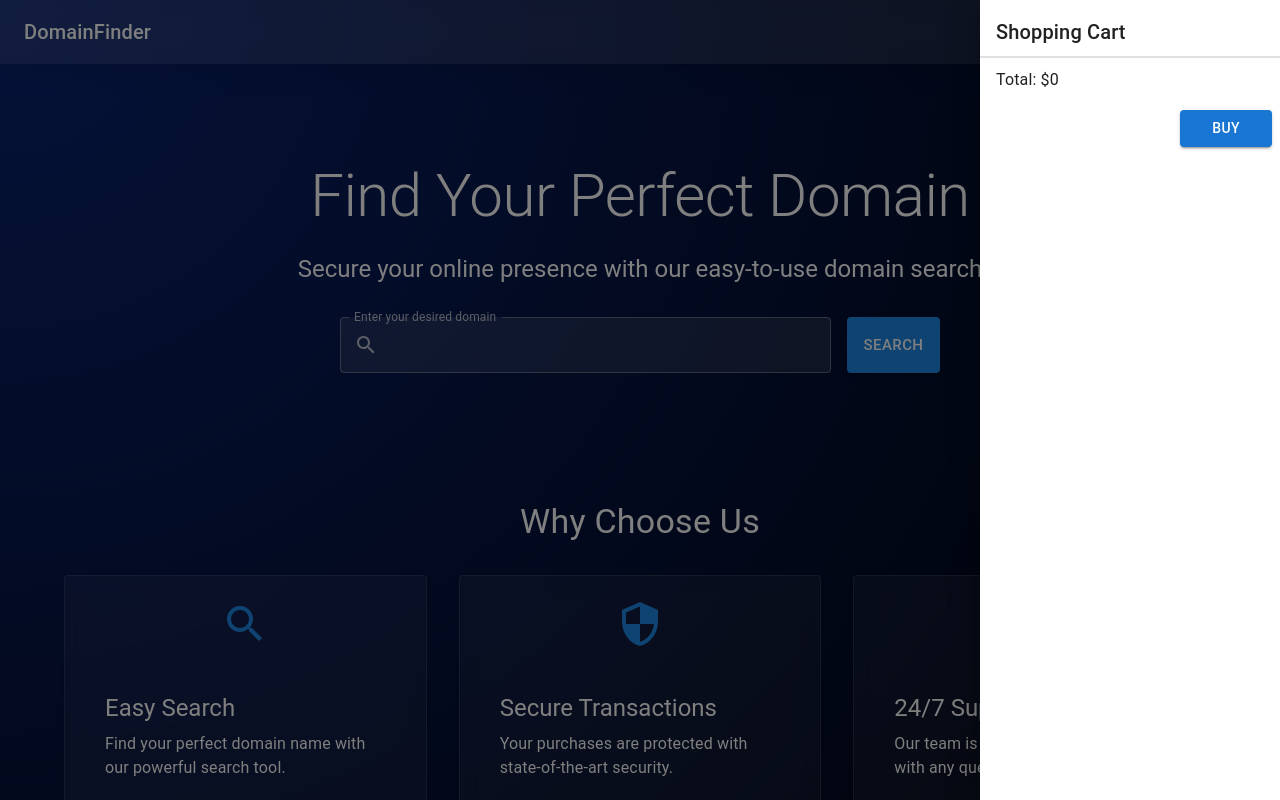
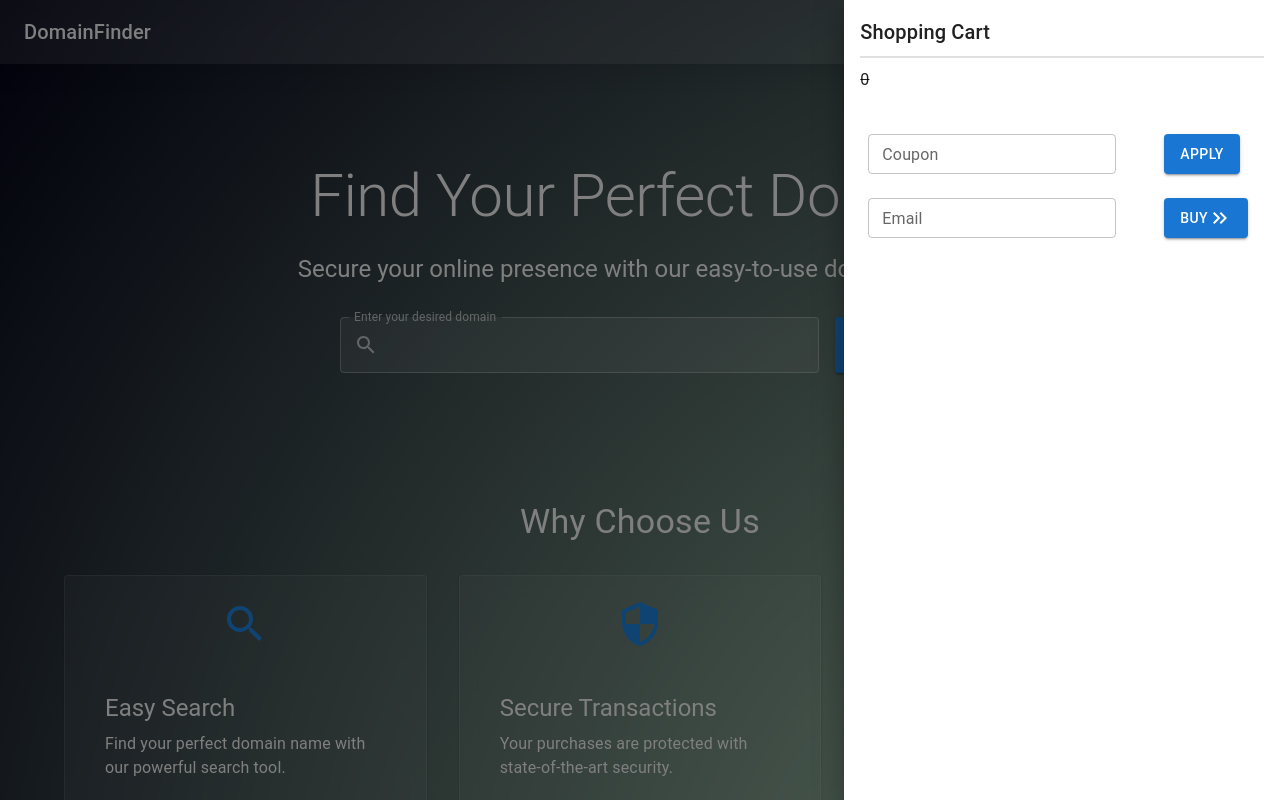
Before and after one commit to Bese3/BuyDomain, a React (Create React App) app in the folder client/buydomain/: page / in a window 1280 px wide. Both pictures are taken after a click on the button 1236 px from the left and 32 px from the top of the page. Shown: the top 800 px of the page. Built offline with nearby package versions, Linux system fonts and the light colour scheme.

Commit message:
3rd progress

```diff
--- a/client/buydomain/src/components/Cart.tsx
+++ b/client/buydomain/src/components/Cart.tsx
@@ -1,4 +1,4 @@
-import React from 'react';
+import React, { useState } from 'react';
 import {
   Drawer,
   List,
@@ -9,8 +9,12 @@ import {
   Typography,
   Divider,
   Button,
+  TextField,
+  Box,
+  Alert,
 } from '@mui/material';
 import DeleteIcon from '@mui/icons-material/Delete';
+import KeyboardDoubleArrowRightIcon from '@mui/icons-material/KeyboardDoubleArrowRight';
 
 interface Domain {
   name: string;
@@ -25,10 +29,17 @@ interface CartProps {
 }
 
 export default function Cart({ open, onClose, items, onRemove }: CartProps) {
+  const [coupon, setCoupon] = useState<string>("");
+  const [checkingOut, setCheckingOut] = useState<boolean>(false);
+  const [couponAdded, setCouponAdded] = useState<boolean>(false);
+  const [counponAddedMessage, setCouponAddedMessage] = useState<string>("")
+  const [errorMessage, setErrorMessage] = useState<string>("");
+  const [email, setEmail] = useState<string>("");
   const total = items.reduce((sum, item) => sum + item.price, 0) / 10**6;
 
   const handleBuy = () => {
-    console.log(items)
+    setCheckingOut(true);
+    if (!email || email === ""  || !email.includes("@") || !email.includes(".")) return;
     fetch(`http://localhost:3001/purchase-services/buy-domain`,
       {
         method: 'POST',
@@ -36,7 +47,7 @@ export default function Cart({ open, onClose, items, onRemove }: CartProps) {
           'Content-Type': 'application/json',
         },
         body: JSON.stringify({
-          email: 'thrj@gmail.com',
+          email,
           domains: items
         })
       }
@@ -48,21 +59,27 @@ export default function Cart({ open, onClose, items, onRemove }: CartProps) {
       throw new Error(`${res.status} ${res.statusText}`)
     })
     .then(data => {
+      setCheckingOut(false);
       console.log(data)
       window.location.href = data.session.url;
     })
     .catch(err => {
+      setCheckingOut(false);
+      setErrorMessage(`Error checking out: ${err.message}`)
+      setTimeout(() => {
+        setErrorMessage("");
+      }, 10000);
       console.log(err)
     })
   }
 
   return (
     <Drawer anchor="right" open={open} onClose={onClose}>
-      <List sx={{ width: 300 }}>
+      <List sx={{ width: '100%' }}>
         <ListItem>
           <Typography variant="h6">Shopping Cart</Typography>
         </ListItem>
-        <Divider />
+        <Divider variant='middle' />
         {items.map((item) => (
           <ListItem key={item.name}>
             <ListItemText primary={item.name} secondary={`$${item.price / 10**6}`} />
@@ -73,17 +90,48 @@ export default function Cart({ open, onClose, items, onRemove }: CartProps) {
             </ListItemSecondaryAction>
           </ListItem>
         ))}
-        <Divider />
+        <Divider variant='middle' />
         <ListItem>
-          <Typography variant="subtitle1">Total: ${total}</Typography>
+          <Typography variant="subtitle1" sx={{textDecoration: 'line-through'}}>{total}</Typography>
         </ListItem>
       </List>
-      <Button variant='contained' onClick={handleBuy} sx={{
-        ml: 25,
-        mr: 1
-      }}>
-         Buy
-      </Button>
+      <Box sx={{display: 'flex', m: 3}}>
+         {
+          counponAddedMessage &&
+                  <Alert severity='success' onClick={() => setCouponAddedMessage("")}>
+                      {counponAddedMessage}
+                  </Alert>
+         }
+         <TextField
+           label="Coupon"
+           size='small'
+           value={coupon}
+           onChange={(e) => setCoupon(e.target.value)}
+          />
+          <Button variant='contained' sx={{
+            ml: 6,
+            mr: 1
+           }}>
+            Apply
+          </Button>
+      </Box>
+      <Box sx={{display: 'flex', m: 3, mt: 0}}>
+         <TextField
+           label="Email"
+           size='small'
+           type='email'
+           value={email}
+           onChange={(e) => setEmail(e.target.value)}
+          />
+          <Button variant='contained' onClick={handleBuy} sx={{
+            ml: 6,
+            mr: 1
+           }}>
+            Buy
+            <KeyboardDoubleArrowRightIcon/>
+          </Button>
+      </Box>
+
     </Drawer>
   );
 }
--- a/client/buydomain/src/components/DomainResult.tsx
+++ b/client/buydomain/src/components/DomainResult.tsx
@@ -1,5 +1,5 @@
 import React, { useState } from 'react';
-import { Card, CardContent, Typography, Button, styled, Box, Zoom } from '@mui/material';
+import { Card, CardContent, Typography, Button, styled, Box, Zoom, CircularProgress } from '@mui/material';
 import AddShoppingCartIcon from '@mui/icons-material/AddShoppingCart';
 import { motion, AnimatePresence } from 'framer-motion';
 
@@ -9,12 +9,14 @@ const StyledCard = styled(motion(Card))(({ theme }) => ({
   border: '1px solid rgba(255, 255, 255, 0.1)',
   color: 'white',
   textAlign: 'center',
+  width: '30%',
   maxWidth: 500,
   margin: '0 auto',
+  marginLeft: '0',
   position: 'relative',
   transition: 'transform 0.3s ease-in-out',
   '&:hover': {
-    transform: 'scale(1.1)',
+    transform: 'scale(1.08)',
   },
 }));
 
@@ -54,11 +56,11 @@ export default function DomainResult({ domain, onAddToCart, isAdded, available}:
 
   return (
     <Zoom in={true} style={{ transitionDelay: '400ms' }}>
-      <StyledCard sx={{ mt: 1, mb: 4, mr: 2, width: '100%' }}>
+      <StyledCard sx={{ mt: 1, mb: 4, mr: 2, width: '30%'}}>
         <AvailabilityIndicator available={available} />
         <CardContent>
           <Typography variant="h4" component="div" gutterBottom>
-            {domain.name}
+            {domain.name?? "Not Available"}
           </Typography>
           <Typography variant="h5" color="rgba(255, 255, 255, 0.7)" gutterBottom>
             ${domain.price? domain.price / 10**6 : 0}
@@ -71,13 +73,15 @@ export default function DomainResult({ domain, onAddToCart, isAdded, available}:
               disabled={isAdding || isAdded || !available}
               sx={{
                 bgcolor: '#1e88e5',
-                color: 'white',
+                color: (isAdded || isAdding || !available)? "white": "white",
                 '&:hover': {
                   bgcolor: '#1565c0'
                 }
               }}
             >
-              Add to Cart
+              {
+                isAdded? "Added": isAdding? <CircularProgress size={28} />: !available? "Not Available" : "Add to Cart"
+              }
             </Button>
             <AnimatePresence>
               {isAdding && (
--- a/client/buydomain/src/components/DomainSearch.tsx
+++ b/client/buydomain/src/components/DomainSearch.tsx
@@ -1,5 +1,5 @@
 import React, { useState } from 'react';
-import { TextField, Button, Box, styled, InputAdornment } from '@mui/material';
+import { TextField, Button, Box, styled, InputAdornment, CircularProgress, LinearProgress } from '@mui/material';
 import SearchIcon from '@mui/icons-material/Search';
 
 const StyledTextField = styled(TextField)(({ theme }) => ({
@@ -25,13 +25,15 @@ const StyledTextField = styled(TextField)(({ theme }) => ({
 
 interface DomainSearchProps {
   onSearch: (domain: string) => void;
+  isSearching: boolean;
 }
 
-export default function DomainSearch({ onSearch }: DomainSearchProps) {
+export default function DomainSearch({ onSearch, isSearching }: DomainSearchProps) {
   const [domain, setDomain] = useState('');
 
   const handleSubmit = (e: React.FormEvent) => {
     e.preventDefault();
+    if (domain == "") return;
     onSearch(domain);
   };
 
@@ -56,7 +58,9 @@ export default function DomainSearch({ onSearch }: DomainSearchProps) {
         variant="contained"
         onClick={handleSubmit}
         size="large"
+        disabled={isSearching}
         sx={{
+          width: '20%',
           bgcolor: '#1e88e5',
           color: 'white',
           '&:hover': {
@@ -64,7 +68,9 @@ export default function DomainSearch({ onSearch }: DomainSearchProps) {
           }
         }}
       >
-        Search
+        {
+          isSearching? <CircularProgress size={35}/> : ("Search")
+        }
       </Button>
     </Box>
   );
--- a/client/buydomain/src/pages/DomainPurchase.tsx
+++ b/client/buydomain/src/pages/DomainPurchase.tsx
@@ -1,6 +1,6 @@
 import React, { useEffect, useState } from 'react';
 import { styled } from '@mui/material/styles';
-import { Container, AppBar, Toolbar, Typography, Badge, IconButton, Box, Grid, Button } from '@mui/material';
+import { Container, AppBar, Toolbar, Typography, Badge, IconButton, Box, Grid, Button, Alert } from '@mui/material';
 import ShoppingCartIcon from '@mui/icons-material/ShoppingCart';
 import SearchIcon from '@mui/icons-material/Search';
 import DomainSearch from '../components/DomainSearch.tsx';
@@ -17,7 +17,7 @@ interface Domain {
 const BackgroundContainer = styled(Box)(({ theme }) => ({
   minHeight: '100vh',
   background: `
-    radial-gradient(circle at top left, #0a2472, #000000)
+    radial-gradient(circle at bottom right, #0a24, #000015)
   `,
 }));
 
@@ -41,21 +41,16 @@ const HeroSection = styled(Box)(({ theme }) => ({
 export default function DomainPurchase() {
   const [cart, setCart] = useState<Domain[]>([]);
   const [searchResult, setSearchResult] = useState<Domain[] | null>(null);
+  const [isSearching, setIsSearching] = useState<boolean>(false);
+  const [errorMessage, setErrorMessage] = useState<string>("");
 
-  // useEffect(() => {
-  //   if (searchResult ) {
-  //     setSearchResult([...searchResult, ...cart])
-  //   } else {
-  //     setSearchResult([...cart])
-  //   }
 
-  // }, [cart]);
   const [isCartOpen, setIsCartOpen] = useState(false);
 
   const addedCartNames = cart.map((c) => c.name);
 
   const handleSearch = (domain: string) => {
-    console.log(domain)
+    setIsSearching(true);
     fetch(`http://localhost:3001/domain/search-domain/${domain}`,{
       method: 'GET',
     })
@@ -66,13 +61,20 @@ export default function DomainPurchase() {
       throw new Error(`${res.status} ${res.statusText}`)
     })
     .then((data) => {
-      console.log(data);
+         setIsSearching(false)
          setSearchResult([...cart,
             {
               name: data.domain,
               price: data.price,
               available: data.available
             }])
+    })
+    .catch((err) => {
+        setIsSearching(false);
+        setErrorMessage(`Error searching domain: ${err.message}`);
+        setTimeout(() => {
+          setErrorMessage("");
+        }, 10000);
     })
   };
 console.log(searchResult)
@@ -107,10 +109,19 @@ console.log(searchResult)
             Secure your online presence with our easy-to-use domain search
           </Typography>
           <Box sx={{ mt: 4 }}>
-            <DomainSearch onSearch={handleSearch} />
+            {errorMessage &&
+              <Alert severity='error' onClick={() => setErrorMessage("")} sx={{
+                ml: 34.5,
+                mr: 34.5,
+                mb: 2
+              }}>
+                {errorMessage}
+              </Alert>
+            }
+            <DomainSearch onSearch={handleSearch} isSearching={isSearching} />
           </Box>
         </HeroSection>
-        <Box sx={{display: 'flex', width: '100%', justifyContent: 'space-between'}}>
+        <Box sx={{display: 'flex', width: '100%', flexWrap: 'wrap', justifyContent: 'left'}}>
             {searchResult &&
                   searchResult.map(res=> {
                       return (<DomainResult domain={res} onAddToCart={addToCart} isAdded={addedCartNames.includes(res.name)} available={res.available} />)
```
Also changed, not shown: 2 other files (tests, documents, lock files or other folders).
